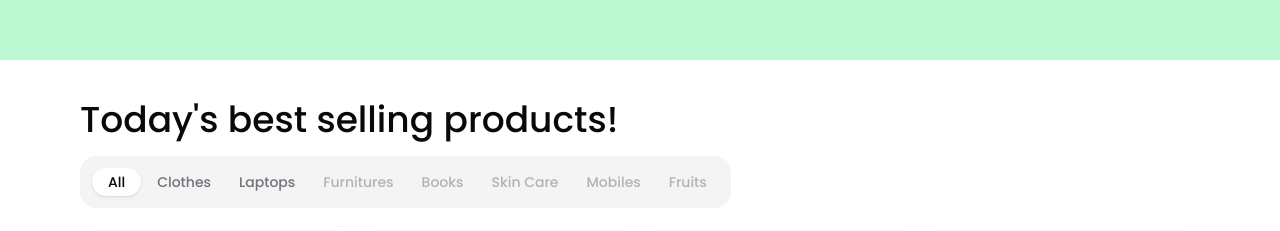
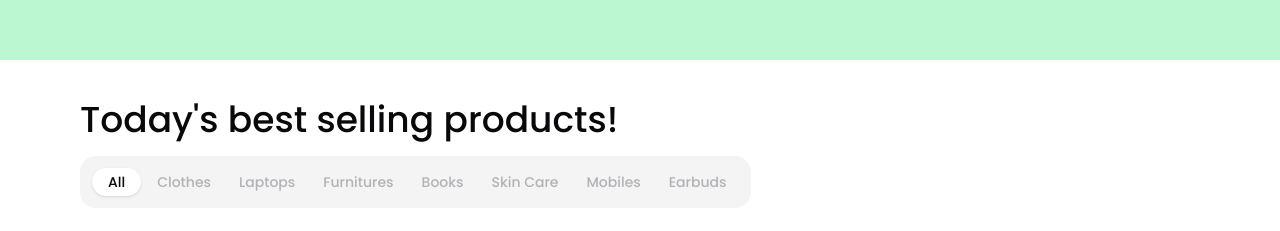
Before and after one commit to khalid-09/nexbuy, a React (Vite) app: page / in a window 1280 px wide. Shown: the part 828-1059 px from the top of the page. Built offline with nearby package versions, Linux system fonts and the light colour scheme; a web font is replaced by a local one.

Commit message:
feat: add allProduct Skeleton

```diff
--- /dev/null
+++ b/src/components/all-product-skelton.tsx
@@ -0,0 +1,30 @@
+import { Card, CardContent, CardHeader } from "./ui/card";
+import { Skeleton } from "./ui/skeleton";
+
+const AllProductSkeleton = () => {
+  return Array.from({ length: 8 }).map((_, i) => (
+    <Card className="overflow-hidden" key={i}>
+      <CardHeader className="relative mb-0 h-56">
+        <Skeleton className="h-12 w-12 rounded-full" />
+        <div className="space-y-2">
+          <Skeleton className="h-4 w-[230px]" />
+          <Skeleton className="h-4 w-[220px]" />
+          <Skeleton className="h-4 w-[210px]" />
+          <Skeleton className="h-4 w-[200px]" />
+        </div>
+      </CardHeader>
+      <CardContent className="mt-2 space-y-2 px-6 md:mt-0 md:px-6 md:py-4">
+        <div className="flex w-full items-center justify-between">
+          <Skeleton className="h-4 w-[200px]" />
+          <Skeleton className="h-4 w-[230px]" />
+        </div>
+        <div className="flex items-center gap-1">
+          <Skeleton className="h-12 w-12 rounded-full" />
+          <Skeleton className="h-4 w-[180px]" />
+        </div>
+      </CardContent>
+    </Card>
+  ));
+};
+
+export default AllProductSkeleton;
--- a/src/components/best-selling.tsx
+++ b/src/components/best-selling.tsx
@@ -22,8 +22,12 @@ const BestSelling = () => {
             <TabsTrigger className="px-4" value="all">
               All
             </TabsTrigger>
-            <TabsTrigger value="clothes">Clothes</TabsTrigger>
-            <TabsTrigger value="laptops">Laptops</TabsTrigger>
+            <TabsTrigger value="clothes" disabled>
+              Clothes
+            </TabsTrigger>
+            <TabsTrigger value="laptops" disabled>
+              Laptops
+            </TabsTrigger>
             <TabsTrigger value="furnitures" disabled>
               Furnitures
             </TabsTrigger>
@@ -37,7 +41,7 @@ const BestSelling = () => {
               Mobiles
             </TabsTrigger>
             <TabsTrigger value="fruits" disabled>
-              Fruits
+              Earbuds
             </TabsTrigger>
           </div>
         </TabsList>
--- a/src/pages/AllProducts.tsx
+++ b/src/pages/AllProducts.tsx
@@ -10,8 +10,8 @@ import {
 import { StarFilledIcon, StarIcon } from "@radix-ui/react-icons";
 import { Button } from "@/components/ui/button";
 import { useState } from "react";
-import FirstProductSkeleton from "@/components/first-product-skeleton";
 import { Link } from "react-router-dom";
+import AllProductSkeleton from "@/components/all-product-skelton";
 const AllProducts = () => {
   const [loading, setLoading] = useState(true);
 
@@ -21,8 +21,8 @@ const AllProducts = () => {
 
   return (
     <section className="m-auto max-w-6xl font-poppins">
-      {loading && <FirstProductSkeleton />}
       <div className="grid grid-cols-4 gap-4">
+        {loading && <AllProductSkeleton />}
         {products.map((product) => (
           <Link to={`/products/${product.id}`} key={product.id}>
             <Card className="overflow-hidden">
```
